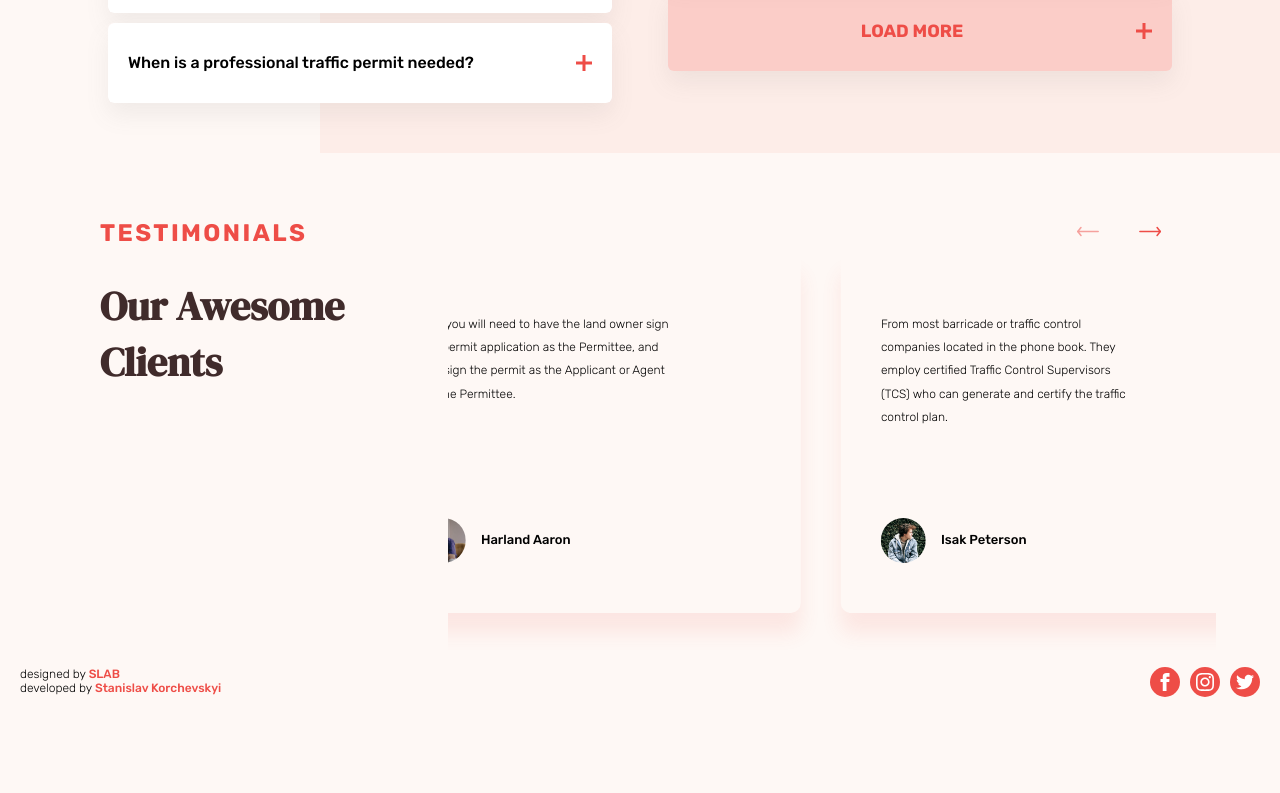
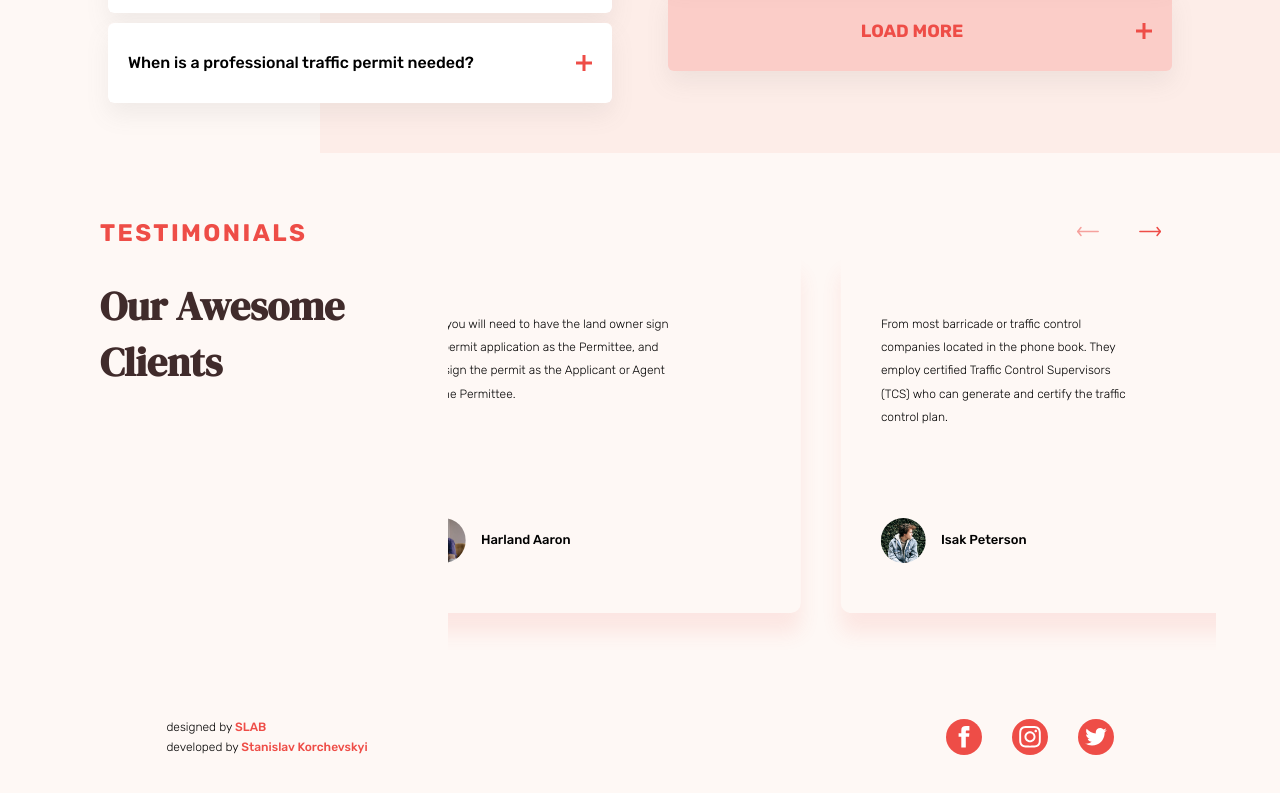
Before and after one commit to stanislavcodes/trafico.project, a website: page index.html in a window 1280 px wide. Shown: the part 3576-4369 px from the top of the page. Before the commit the page ends 4283 px from the top, so only its background shows below. Drawn offline with Linux system fonts and the light colour scheme.

Commit message:
testimonials section update

```diff
--- a/js/script.js
+++ b/js/script.js
@@ -104,10 +104,6 @@ $(document).ready(function () {
     slidesToShow: 2,
     slidesToScroll: 2,
     variableWidth: true,
-    // slidesToScroll: 1,
-    // centerMode: true,
-    // centerPadding: '10px',
-    // fade: true,
     prevArrow: $(".section-testimonials__arrow--left"),
     nextArrow: $(".section-testimonials__arrow--right"),
     responsive: [
@@ -134,7 +130,7 @@ $(document).ready(function () {
         settings: {
           centerMode: true,
           centerPadding: "20px",
-          // slidesToShow: 1,
+          slidesToShow: 1,
           slidesToScroll: 1,
         },
       },
--- a/sass/_content.scss
+++ b/sass/_content.scss
@@ -911,12 +911,12 @@
     }
 
     .testimonials {
-      width: 60%;
+      width: 100%;
       margin-left: auto;
       position: relative;
 
       @include breakpointMin(large) {
-        // width: 50%;
+        width: 60%;
         // margin-left: 35rem;
       }
 
@@ -1054,16 +1054,33 @@
 }
 
 .footer {
+  // background-color: yellowgreen;
   width: 100%;
-  height: 5rem;
+  height: 6rem;
   display: flex;
   justify-content: space-between;
   align-items: center;
   padding: 0 2rem;
+  padding: 0 3vh;
+
+  @include breakpointMin(large) {
+    padding: 0 20vw 0 15vw;
+  }
+  @include breakpointMinMaxCustom(1200px, 1441px) {
+    padding: 0 13vw;
+  }
+  @media (min-width: 1023px) and (max-width: 1100px) and (max-height: 1380px) {
+    padding: 0 5vw;
+  }
+
+  @include breakpointMin(large) {
+    height: 16rem;
+  }
 
   .copy {
     font-family: $fontRubLight;
     font-size: 1.2rem;
+    line-height: 170%;
 
     a {
       text-decoration: none;
@@ -1083,6 +1100,12 @@
       background-color: $color-red-primary;
       border-radius: 100%;
       margin-left: 1rem;
+
+      @include breakpointMin(medium) {
+        width: 3.6rem;
+        height: 3.6rem;
+        margin-left: 3rem;
+      }
     }
 
     &__icon {
```
Also changed, not shown: css/style.css.
